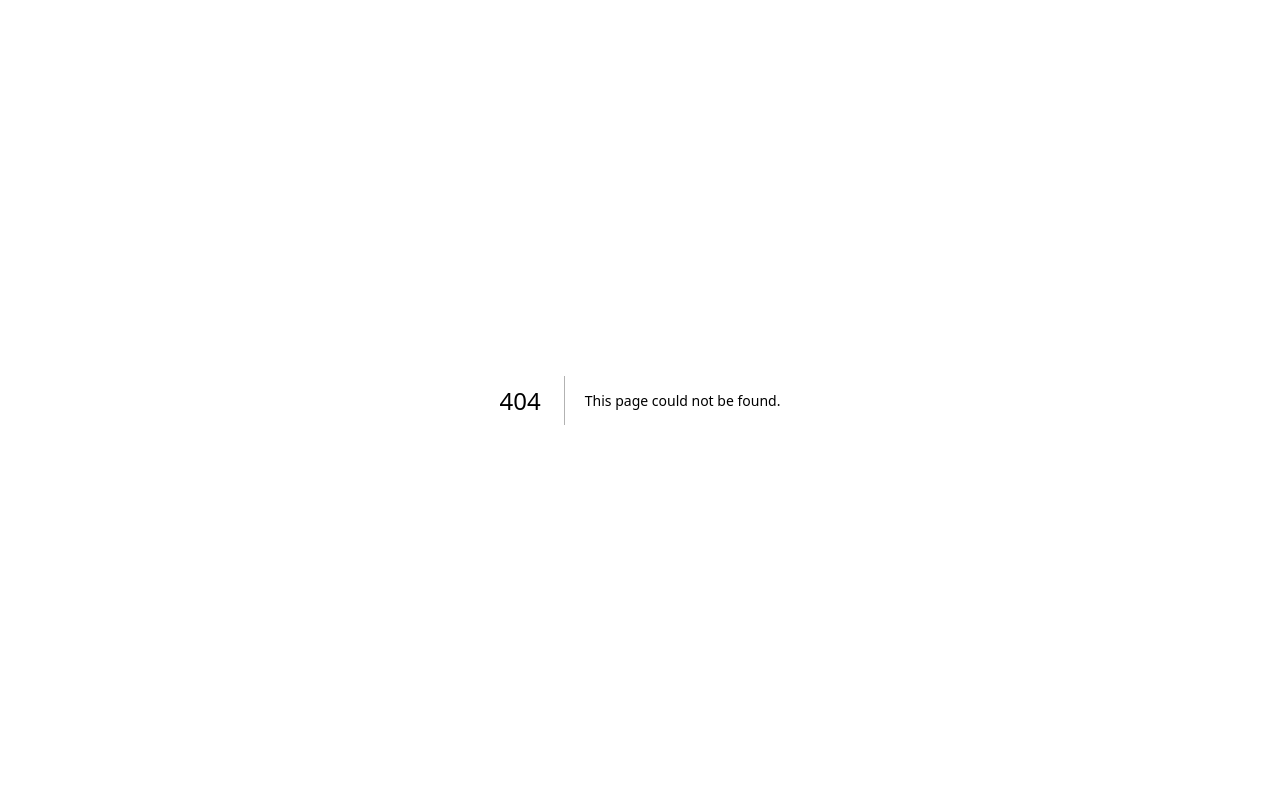
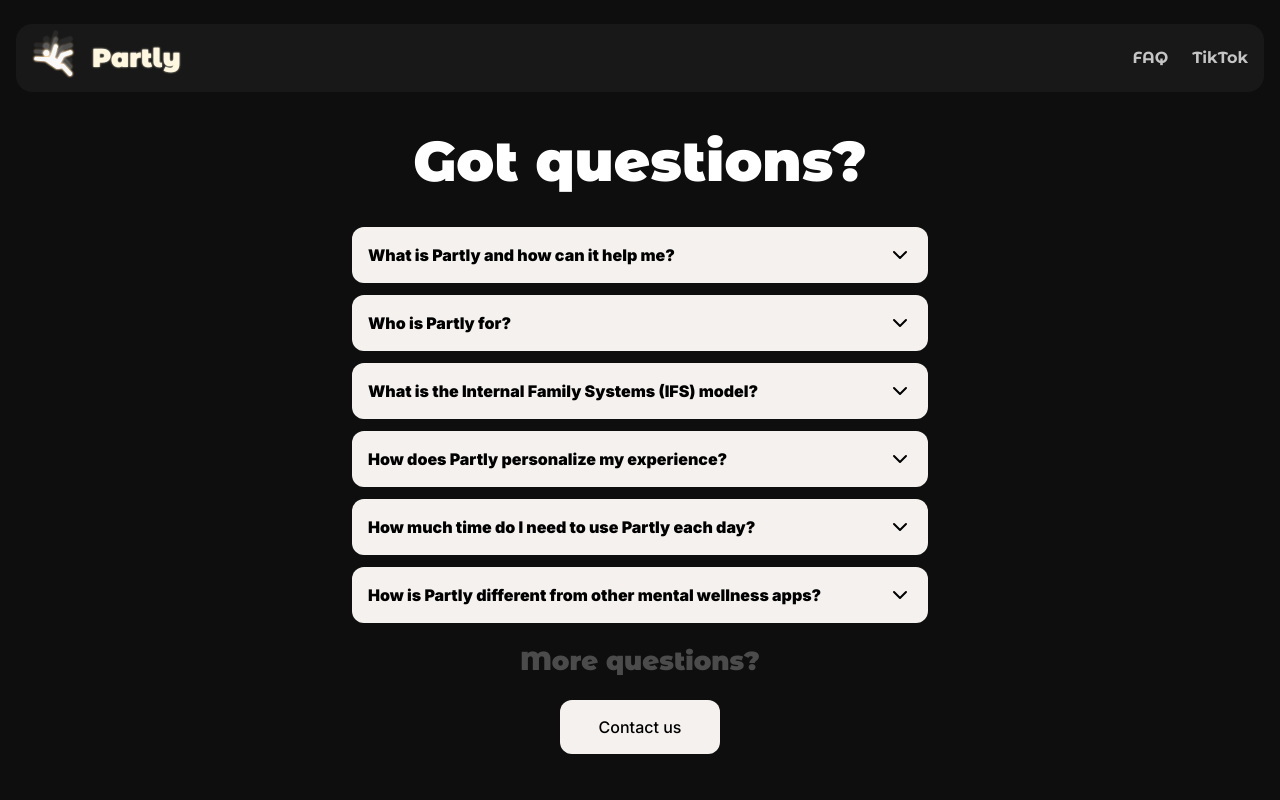
Before and after one commit to Partly-App/partly-nextjs-frontend, a Next.js app: page /faq in a window 1280 px wide. Before the commit this address had no page. Shown: the top 800 px of the page. Built offline with nearby package versions, Linux system fonts and the light colour scheme.

Commit message:
implement FAQ page

```diff
--- /dev/null
+++ b/src/app/faq/page.tsx
@@ -0,0 +1,7 @@
+import FAQPageContent from "@/components/FAQ"
+
+const FAQPage = () => {
+  return <FAQPageContent />
+}
+
+export default FAQPage
--- a/src/app/layout.tsx
+++ b/src/app/layout.tsx
@@ -2,6 +2,7 @@ import type { Metadata } from "next"
 import { Inter, Montserrat_Alternates } from "next/font/google"
 import "./globals.css"
 import clsx from "clsx"
+import Header from "@/components/shared/Header"
 
 const inter = Inter({
   variable: "--font-inter",
@@ -27,6 +28,7 @@ export default function RootLayout({
   return (
     <html lang="en">
       <body className={clsx(inter.variable, montserratAlt.variable)}>
+        <Header />
         {children}
       </body>
     </html>
--- /dev/null
+++ b/src/components/FAQ/index.tsx
@@ -0,0 +1,35 @@
+import Link from "next/link"
+import Accordion from "../shared/Accordion"
+import Footer from "../shared/Footer"
+import QUESTIONS from "./questions.json"
+import clsx from "clsx"
+
+const FAQPageContent = () => {
+  return (
+    <>
+      <main className="bg-black-light pb-6 pt-32">
+        <section className="mx-auto max-w-160 px-8">
+          <h1 className="mb-8 text-center font-montserratAlt text-8xl font-black leading-[1.2] sm:text-16xl">
+            Got questions?
+          </h1>
+          <Accordion items={QUESTIONS} />
+          <span className="my-5 block text-center font-montserratAlt text-4xl font-black opacity-25">
+            More questions?
+          </span>
+          <Link
+            href="mailto:partlyapp@hotmail.com"
+            className={clsx(
+              "mx-auto block w-40 rounded-xl bg-white-mellow px-6 py-4 text-center font-medium text-black-default",
+              "transition-transform hover:scale-[0.98] duration-300",
+            )}
+          >
+            Contact us
+          </Link>
+        </section>
+      </main>
+      <Footer />
+    </>
+  )
+}
+
+export default FAQPageContent
--- /dev/null
+++ b/src/components/FAQ/questions.json
@@ -0,0 +1,32 @@
+[
+    {
+        "id": 1,
+        "question": "What is Partly and how can it help me?",
+        "answer": "Partly is an app based on the Internal Family Systems (IFS) model that helps you understand your emotions and inner parts through guided lessons, reflections, and support - so you can build confidence, calm anxiety, and manage anger"
+    },
+    {
+        "id": 2,
+        "question": "Who is Partly for?",
+        "answer": "Anyone who wants to better understand their emotions! Whether you're a student, parent, professional, or just curious about self-growth, Partly is designed to support you on your unique journey."
+    },
+    {
+        "id": 3,
+        "question": "What is the Internal Family Systems (IFS) model?",
+        "answer": "IFS is a proven psychology approach that sees your mind as made of “parts” - different feelings and thoughts that influence your behavior. Partly uses IFS to help you recognize and work with these parts for emotional clarity."
+    },
+    {
+        "id": 4,
+        "question": "How does Partly personalize my experience?",
+        "answer": "Partly learns from your reflections, choices, and past chat conversations to tailor lessons and insights uniquely for you. Dialogue feature also has long term memory and can bring up past info you've shared when relevant."
+    },
+    {
+        "id": 5,
+        "question": "How much time do I need to use Partly each day?",
+        "answer": "Just a few minutes! Each lessons (we call them Moments) is designed to fit into your busy life, and you can go at your own pace. Even a quick daily check-in can make a big difference."
+    },
+    {
+        "id": 6,
+        "question": "How is Partly different from other mental wellness apps?",
+        "answer": "Unlike generic mood trackers or meditation apps, Partly combines deep psychological education with personalized guidance, reflections and relatable everyday scenarios — helping you truly understand why you feel what you feel and how to change it."
+    }
+]
--- a/src/components/home/HomePageContent.tsx
+++ b/src/components/home/HomePageContent.tsx
@@ -1,5 +1,4 @@
 import Footer from "../shared/Footer"
-import Header from "../shared/Header"
 import StatsRow from "./StatsRow"
 import HeroSection from "./hero/HeroSection"
 import SctructureShowcase from "./structureShowcase"
@@ -9,7 +8,6 @@ const HomePageContent = () => {
   return (
     <>
       <div className="relative h-full w-full overflow-x-hidden bg-black-light px-8 py-6">
-        <Header />
         <HeroSection />
         <StatsRow />
         <SctructureShowcase />
--- a/src/components/home/hero/HeroSection.tsx
+++ b/src/components/home/hero/HeroSection.tsx
@@ -7,7 +7,7 @@ import HeroImageLayer from "./HeroImageLayer"
 
 const HeroSection = () => {
   return (
-    <div className="relative z-[5] flex min-h-[80vh] w-full flex-col items-center justify-center">
+    <div className="relative flex min-h-[80vh] w-full flex-col items-center justify-center">
       <HeroImageLayer />
       <AnimatedLogo size={192} />
       <h1
@@ -26,7 +26,7 @@ const HeroSection = () => {
         </span>
         .
       </span>
-      <AppStoreCTA className="mt-10" />
+      <AppStoreCTA className="z-[5] mt-10" />
     </div>
   )
 }
--- /dev/null
+++ b/src/components/shared/Accordion.tsx
@@ -0,0 +1,98 @@
+"use client"
+
+import clsx from "clsx"
+import { ReactNode, useRef, useState } from "react"
+import { ChevronDown } from "react-feather"
+
+export type AccordionItem = {
+  id: string | number
+  question: string
+  answer: ReactNode
+}
+
+type AccordionProps = {
+  items: AccordionItem[]
+  allowMultipleOpen?: boolean
+  className?: string
+}
+
+const Accordion = ({
+  items,
+  allowMultipleOpen = false,
+  className = "",
+}: AccordionProps) => {
+  const [openIndexes, setOpenIndexes] = useState<number[]>([])
+  const contentRefs = useRef<(HTMLDivElement | null)[]>([])
+
+  const toggle = (idx: number) => {
+    setOpenIndexes((prev) => {
+      if (allowMultipleOpen) {
+        return prev.includes(idx)
+          ? prev.filter((i) => i !== idx)
+          : [...prev, idx]
+      } else {
+        return prev.includes(idx) ? [] : [idx]
+      }
+    })
+  }
+
+  return (
+    <div className={clsx("w-full", className)}>
+      {items.map((item, idx) => {
+        const isOpen = openIndexes.includes(idx)
+        const contentHeight = contentRefs.current[idx]?.scrollHeight ?? 0
+
+        return (
+          <div
+            key={item.id}
+            className={clsx(
+              "mb-3 rounded-xl transition-colors",
+              isOpen ? "bg-purple-light" : "bg-white-mellow",
+            )}
+          >
+            <button
+              type="button"
+              aria-expanded={isOpen}
+              aria-controls={`accordion-panel-${item.id}`}
+              id={`accordion-header-${item.id}`}
+              onClick={() => toggle(idx)}
+              className="flex w-full items-center justify-between p-4 text-left transition-colors gap-4"
+            >
+              <span className="font-black text-black-default">
+                {item.question}
+              </span>
+              <ChevronDown
+                size={24}
+                className={clsx(
+                  "text-black-default transition-transform duration-500",
+                  isOpen ? "rotate-180" : "rotate-0",
+                )}
+              />
+            </button>
+            <div
+              id={`accordion-panel-${item.id}`}
+              role="region"
+              aria-labelledby={`accordion-header-${item.id}`}
+              ref={(el) => {
+                contentRefs.current[idx] = el
+              }}
+              style={{
+                maxHeight: isOpen ? contentHeight : 0,
+                opacity: isOpen ? 1 : 0,
+                transition:
+                  "max-height 0.4s cubic-bezier(0.4,0,0.2,1), opacity 0.3s",
+              }}
+              className={clsx("overflow-hidden", {
+                "pointer-events-none": !isOpen,
+              })}
+            >
+              <div className="px-4 pb-4 text-black-default">{item.answer}</div>
+            </div>
+          </div>
+        )
+      })}
+    </div>
+  )
+}
+
+export default Accordion
--- a/src/components/shared/AppStoreCTA.tsx
+++ b/src/components/shared/AppStoreCTA.tsx
@@ -5,7 +5,8 @@ import Link from "next/link"
 const AppStoreCTA = ({ className }: { className?: string }) => {
   return (
     <Link
-      href="/"
+      href="https://apps.apple.com/ua/app/partly-confidence-calm/id6745524570"
+      target="_blank"
       className={clsx(
         "flex h-fit w-40 items-center justify-center",
         className,
--- a/src/components/shared/Footer.tsx
+++ b/src/components/shared/Footer.tsx
@@ -3,11 +3,11 @@ import AppStoreCTA from "./AppStoreCTA"
 
 const Footer = () => {
   return (
-    <footer className="flex flex-col justify-center px-8 pt-16">
+    <footer className="flex flex-col justify-center pt-16">
       <h2 className="mb-16 text-center font-montserratAlt text-10xl font-black leading-[1.1]">
         Ready to feel <br />
-        <span className="text-19xl text-green-default">Better</span>
-        <span className="text-19xl">?</span>
+        <span className="text-10xl sm:text-19xl text-green-default">Better</span>
+        <span className="text-10xl sm:text-19xl">?</span>
       </h2>
 
       <div className="flex flex-col items-center justify-center">
@@ -28,7 +28,7 @@ const Footer = () => {
       </div>
 
       <div className="relative h-96 gap-8 overflow-hidden pb-16">
-        <AppStoreCTA className="absolute left-1/2 top-[5%] animate-float-3d-a" />
+        <AppStoreCTA className="absolute left-[50%] top-[5%] animate-float-3d-a" />
         <AppStoreCTA className="absolute left-[5%] top-[15%] animate-float-3d-b [animation-delay:0.2s]" />
         <AppStoreCTA className="absolute left-[35%] top-[25%] animate-float-3d-c [animation-delay:0.4s]" />
         <AppStoreCTA className="absolute right-[11%] top-[10%] animate-float-3d-a [animation-delay:0.6s]" />
--- a/src/components/shared/Header.tsx
+++ b/src/components/shared/Header.tsx
@@ -2,11 +2,12 @@
 
 import clsx from "clsx"
 import Image from "next/image"
+import Link from "next/link"
 
 const Header = () => {
   return (
     <div className="fixed left-0 right-0 top-6 z-20 px-4">
-      <div className="w-full rounded-2xl bg-grey-dark px-3 py-3">
+      <div className="flex w-full items-center justify-between rounded-2xl bg-grey-dark py-3 pl-3 pr-4">
         <div
           className="flex items-center gap-3"
           onClick={() => window.scroll({ top: 0, behavior: "smooth" })}
@@ -28,6 +29,28 @@ const Header = () => {
             Partly
           </span>
         </div>
+
+        <div className="flex items-center gap-6">
+          {/* <Link
+            href="/faq"
+            className="font-montserratAlt font-bold opacity-75 transition-opacity hover:opacity-100"
+          >
+            For Business
+          </Link> */}
+          <Link
+            href="/faq"
+            className="font-montserratAlt font-bold opacity-75 transition-opacity hover:opacity-100"
+          >
+            FAQ
+          </Link>
+          <Link
+            href="https://www.tiktok.com/@partly_app"
+            target="_blank"
+            className="font-montserratAlt font-bold opacity-75 transition-opacity hover:opacity-100"
+          >
+            TikTok
+          </Link>
+        </div>
       </div>
     </div>
   )
```
